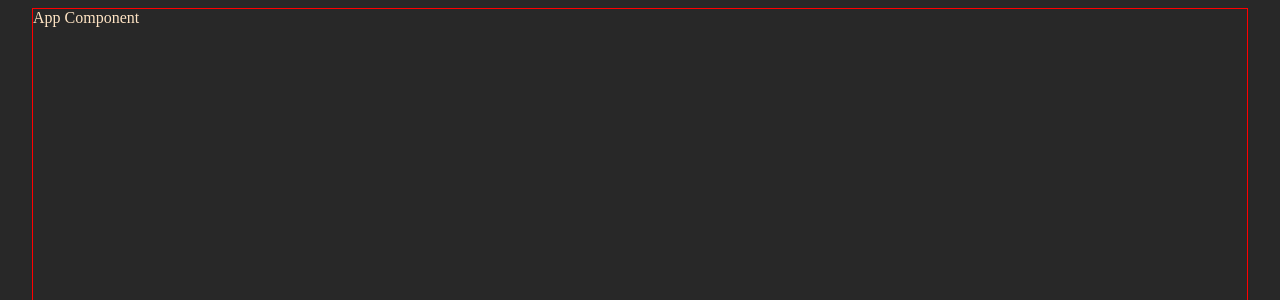
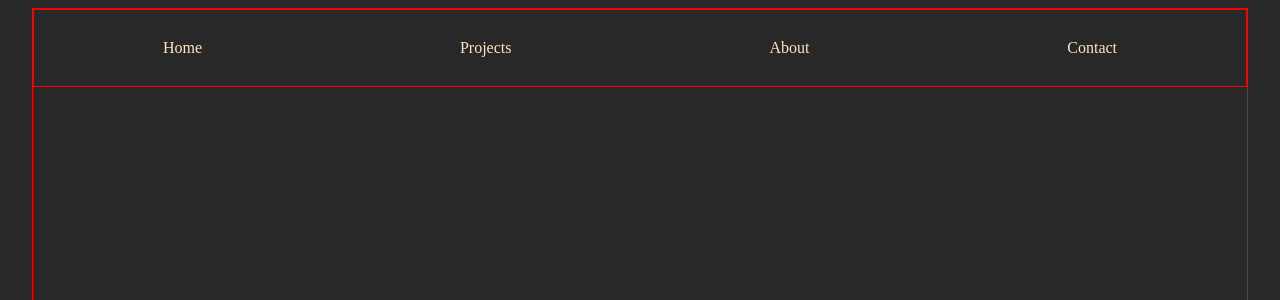
Before and after one commit to danifromecuador/portfolio_2025, a React (Vite) app: page / in a window 1280 px wide. Shown: the top 300 px of the page. Built offline with nearby package versions, Linux system fonts and the light colour scheme.

Commit message:
Create navigation bar on Header component feat/navbar-and-main-components

```diff
--- a/src/App.css
+++ b/src/App.css
@@ -3,3 +3,15 @@
   width: 95%;
   height: 98%;
 }
+
+li {
+  list-style: none;
+}
+
+a {
+  text-decoration: none;
+}
+
+a:visited {
+  color: inherit;
+}
--- a/src/App.jsx
+++ b/src/App.jsx
@@ -1,9 +1,10 @@
 import './App.css'
+import { Header } from './components/header/Header'
 
 export const App = () => {
   return (
     <div className='app'>
-      App Component
+      <Header />
     </div>
   )
 }
--- /dev/null
+++ b/src/components/header/Header.css
@@ -0,0 +1,12 @@
+.header {
+  border: 1px solid red;
+  width: 100%;
+  height: 10%;
+}
+
+.header ul {
+  height: 100%;
+  display: flex;
+  justify-content: space-around;
+  align-items: center;
+}
--- /dev/null
+++ b/src/components/header/Header.jsx
@@ -0,0 +1,14 @@
+import './Header.css'
+
+export const Header = () => {
+  return (
+    <nav className='header'>
+      <ul>
+        <li><a href=''>Home</a></li>
+        <li><a href=''>Projects</a></li>
+        <li><a href=''>About</a></li>
+        <li><a href=''>Contact</a></li>
+      </ul>
+    </nav>
+  )
+}
```
